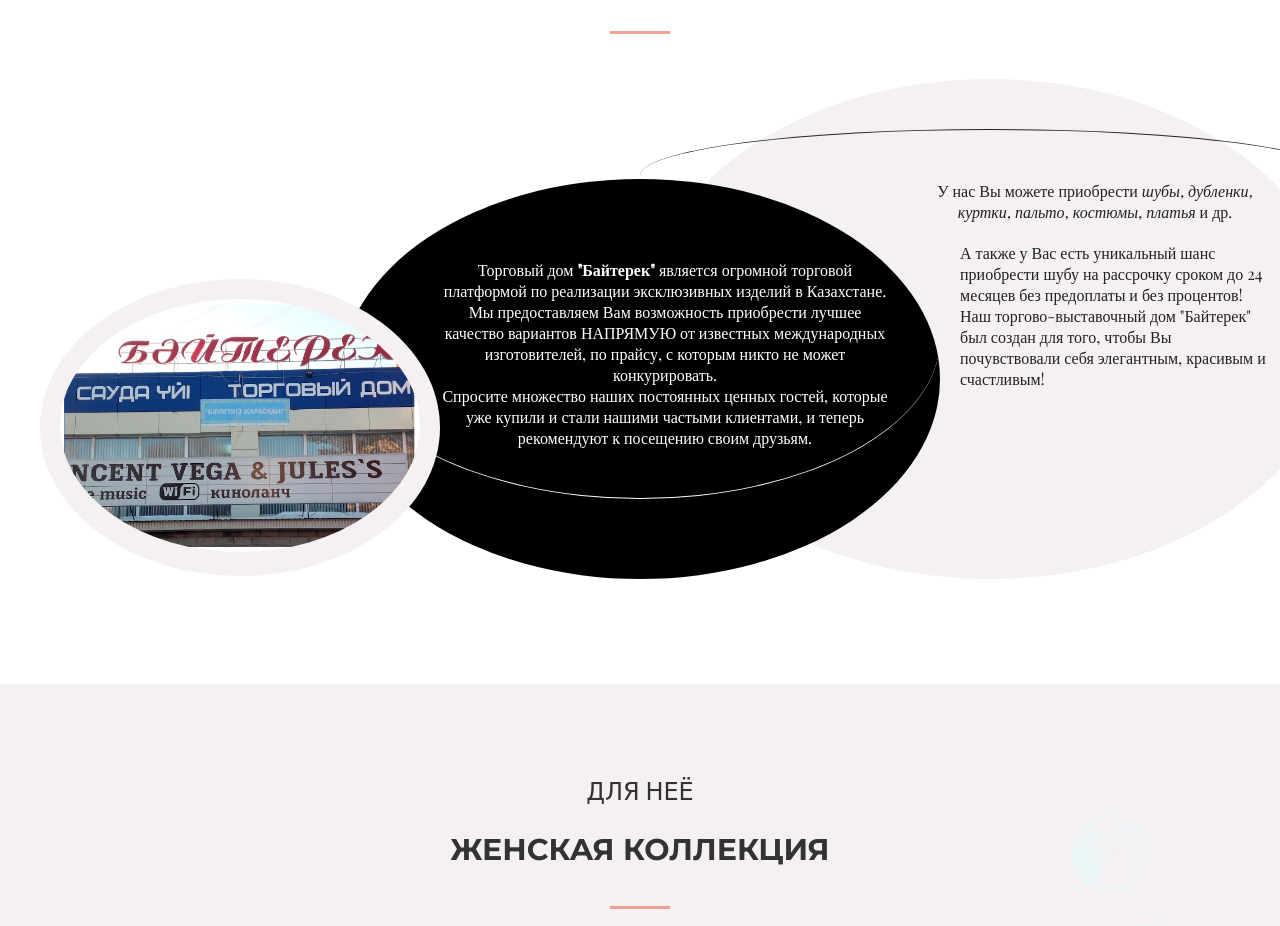
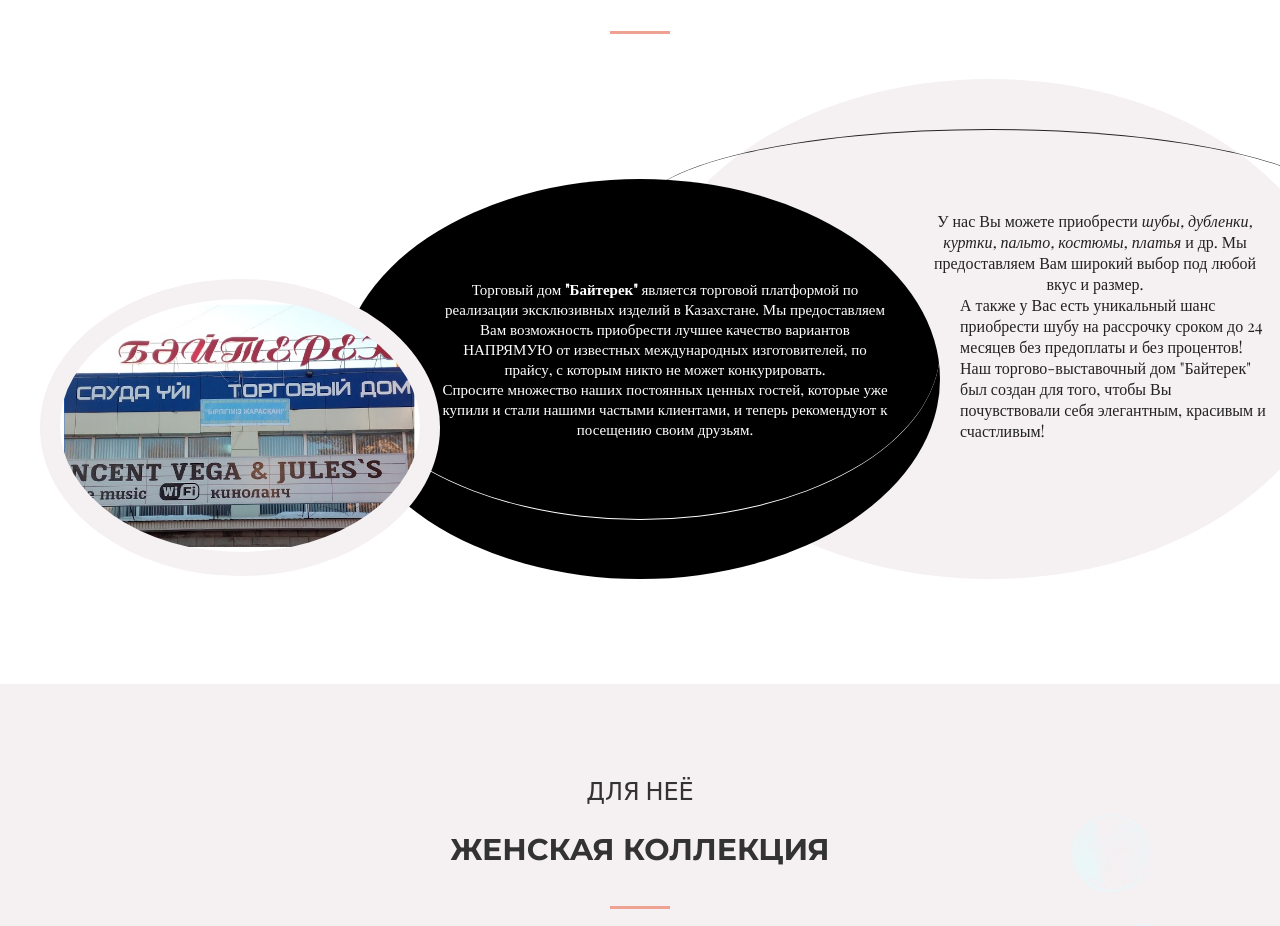
Before and after one commit to i-gera/baiterek_bootstrap, a plain HTML site: page index.html in a window 1280 px wide. Shown: the part 1120-2046 px from the top of the page. Drawn offline with nearby package versions, Linux system fonts and the light colour scheme; files whose address does not match are found by name.

Commit message:
некоторые редактирования паддингов

```diff
--- a/css/style.css
+++ b/css/style.css
@@ -479,9 +479,9 @@ img{
 
 .about-col-text p{
 	color: white;
-	padding: 80px 50px 50px 100px;
+	padding: 100px 50px 80px 100px;
 	text-align: center;
-	font-size: 16px;
+	font-size: 15px;
 	border-bottom: solid 1px white;
 	border-radius: 80%;
 }
@@ -501,7 +501,7 @@ img{
 .about-col-text2 p.text1{
 	color: #222;
 	margin-top: 50px;
-	padding: 50px 70px 0 280px;
+	padding: 80px 70px 0 280px;
 	text-align:center;
 	font-size: 16px;
 	border-top: solid 1px #222;
@@ -510,7 +510,7 @@ img{
 
 .about-col-text2 p.text2{
 	color: #222;
-	padding: 20px 70px 100px 320px;
+	padding: 0px 70px 100px 320px;
 	text-align:left;
 	font-size: 16px;
 }
--- a/index.html
+++ b/index.html
@@ -82,10 +82,10 @@
 			<div class="aboutUs-content">
 			<div class="about-col-td"><img src="img/td.png" alt=""></div>
 			<div class="about-col-text">
-				<p class="text">Торговый дом <b>"Байтерек"</b> является огромной торговой платформой по реализации эксклюзивных изделий в Казахстане. Мы предоставляем Вам возможность приобрести лучшее качество вариантов НАПРЯМУЮ от известных международных изготовителей, по прайсу, с которым никто не может конкурировать.<br> Спросите множество наших постоянных ценных гостей, которые уже купили и стали нашими частыми клиентами, и теперь рекомендуют к посещению своим друзьям.</p>
+				<p class="text">Торговый дом <b>"Байтерек"</b> является  торговой платформой по реализации эксклюзивных изделий в Казахстане. Мы предоставляем Вам возможность приобрести лучшее качество вариантов НАПРЯМУЮ от известных международных изготовителей, по прайсу, с которым никто не может конкурировать.<br> Спросите множество наших постоянных ценных гостей, которые уже купили и стали нашими частыми клиентами, и теперь рекомендуют к посещению своим друзьям.</p>
 			</div>
 			<div class="about-col-text2">
-				<p class="text1">У нас Вы можете приобрести <i>шубы, дубленки, куртки, пальто, костюмы, платья</i> и др. </p>
+				<p class="text1">У нас Вы можете приобрести <i>шубы, дубленки, куртки, пальто, костюмы, платья</i> и др. Мы предоставляем Вам широкий выбор под любой вкус и размер.</p>
 				<p class="text2">А также у Вас есть уникальный шанс приобрести шубу на рассрочку сроком до 24 месяцев без предоплаты и без процентов! Наш торгово-выставочный дом "Байтерек" был создан для того, чтобы Вы почувствовали себя элегантным, красивым и счастливым!</p>
 			</div>
 		</div>
```
